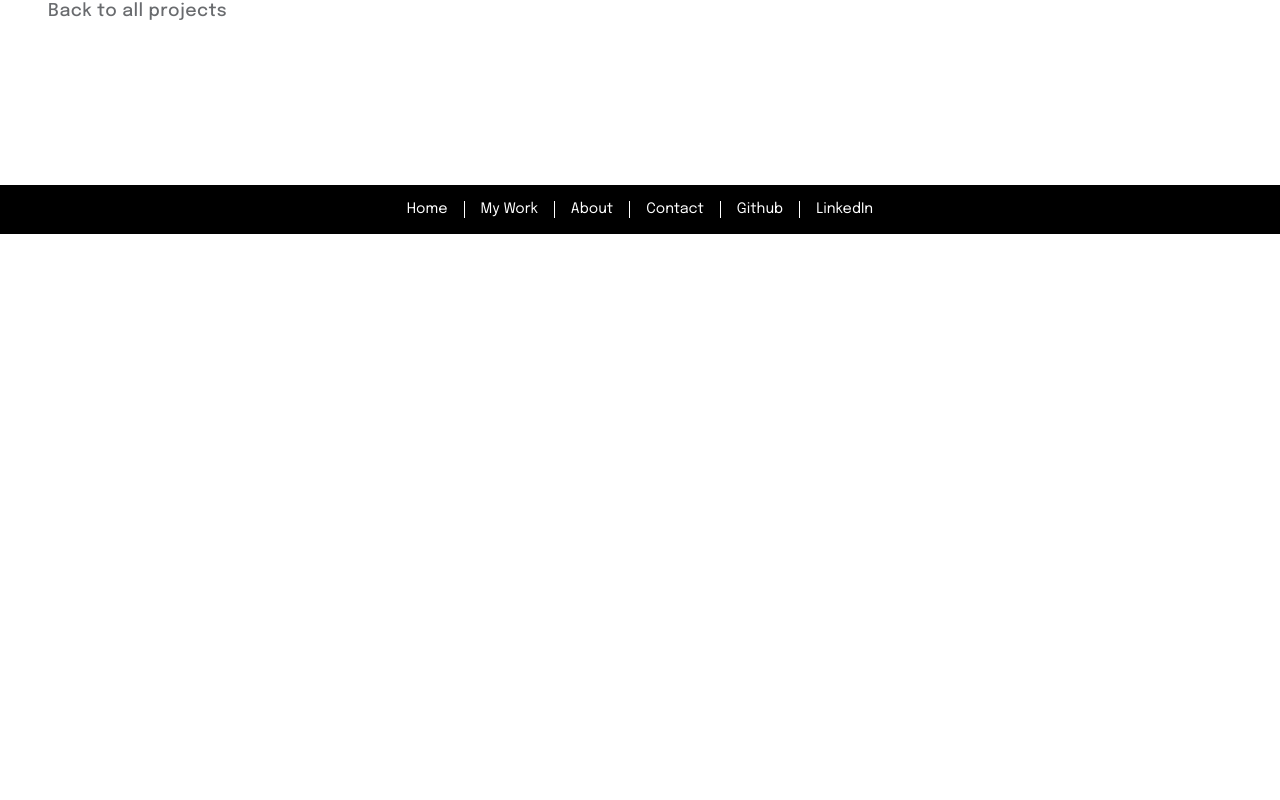
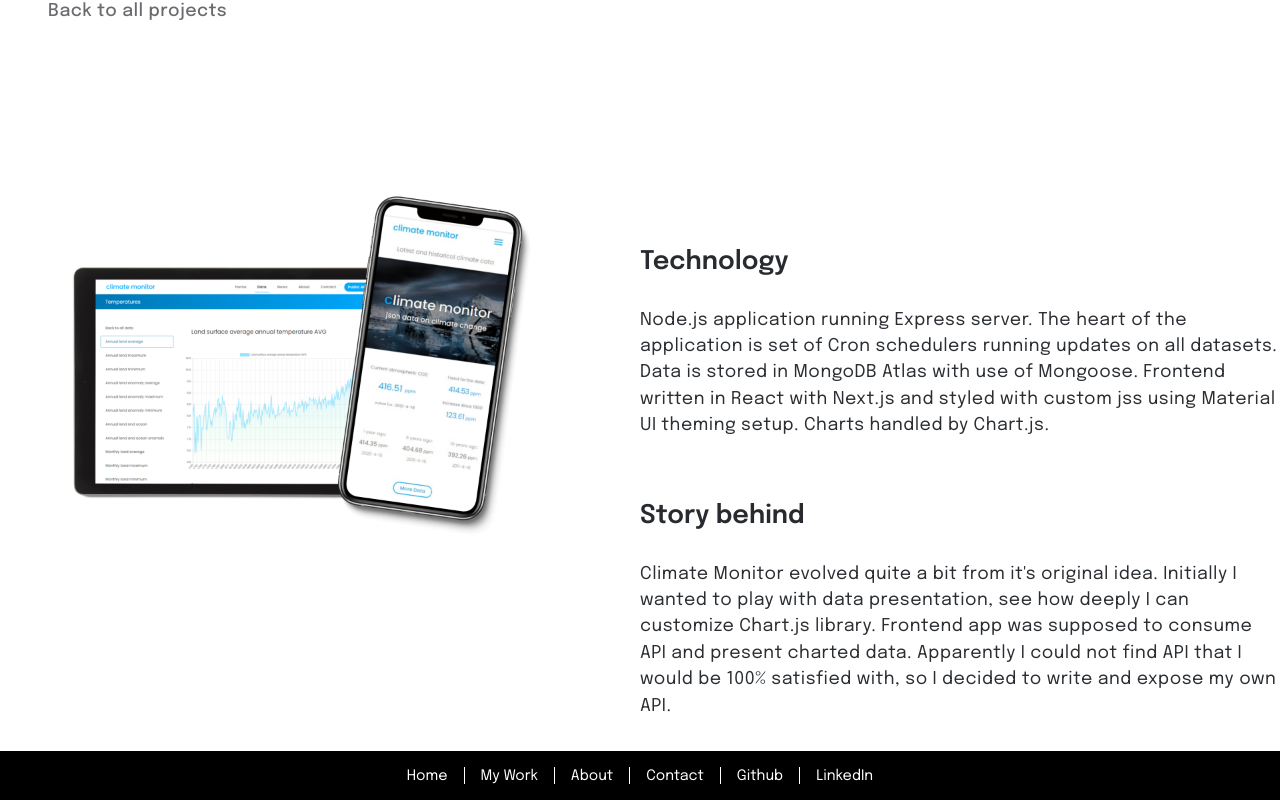
Before and after one commit to TomaszPietrzykowski/portfolio-next, a Next.js app: page /projects/climatemonitor in a window 1280 px wide. Shown: the part 905-1705 px from the top of the page. Before the commit the page ends 1139 px from the top, so only its background shows below. Built offline with nearby package versions, Linux system fonts and the light colour scheme.

Commit message:
project details page edited

```diff
--- a/pages/projects/climatemonitor.js
+++ b/pages/projects/climatemonitor.js
@@ -17,7 +17,7 @@ const ClimateMonitor = () => {
               endpoints with data on main climate factors. Data from NASA, NOAA
               and Berkely Institute, stored, updated daily and served on demand
               without limits. Frontend of the app provides neat charts with
-              dynamic scope for data analysis, climate newsfeed with headline
+              dynamic scope for data analysis, climate newsfeed with headlines
               from last 30 days and documentation of the API.
             </p>
             <h4 className={styles.detailsSubhead}>Quick links</h4>
@@ -51,11 +51,35 @@ const ClimateMonitor = () => {
             </p>
           </div>
         </div>
-        <div className={styles.detailsRight}></div>
+        <div className={styles.detailsRight}>
+          <img src='/cm-project.png' className={styles.imageTop} />
+        </div>
       </section>
       <section className={styles.detailsEven}>
-        <div className={styles.detailsLeft}></div>
-        <div className={styles.detailsRight}></div>
+        <div className={styles.detailsLeft}>
+          <img src='/cm-project.png' className={styles.imageTop} />
+        </div>
+        <div className={styles.detailsRight}>
+          <div className={styles.detailsContent}>
+            <h4 className={styles.detailsSubhead}>Technology</h4>
+            <p className={styles.detailsPara}>
+              Node.js application running Express server. The heart of the
+              application is set of Cron schedulers running updates on all
+              datasets. Data is stored in MongoDB Atlas with use of Mongoose.
+              Frontend written in React with Next.js and styled with custom jss
+              using Material UI theming setup. Charts handled by Chart.js.
+            </p>
+            <h4 className={styles.detailsSubhead}>Story behind</h4>
+            <p className={styles.detailsPara}>
+              Climate Monitor evolved quite a bit from it's original idea.
+              Initially I wanted to play with data presentation, see how deeply
+              I can customize Chart.js library. Frontend app was supposed to
+              consume API and present charted data. Apparently I could not find
+              API that I would be 100% satisfied with, so I decided to write and
+              expose my own API.
+            </p>
+          </div>
+        </div>
       </section>
     </main>
   )
--- a/styles/Projects.module.css
+++ b/styles/Projects.module.css
@@ -178,10 +178,13 @@
  }
 
  .detailsContent {
-    padding-left: 3rem;
+
+    width: 100%;
+    max-width: 650px;
  }
 
  .detailsUneven .detailsLeft:first-child {
+    padding-left: 3rem;
     width: 100%;
     max-width: 650px;
     margin-left: auto;
@@ -237,3 +240,6 @@
 .detailsPara ul li:hover {
     color: var(--accent03)
 }
+.imageTop {
+    width: 100%;
+}
```
